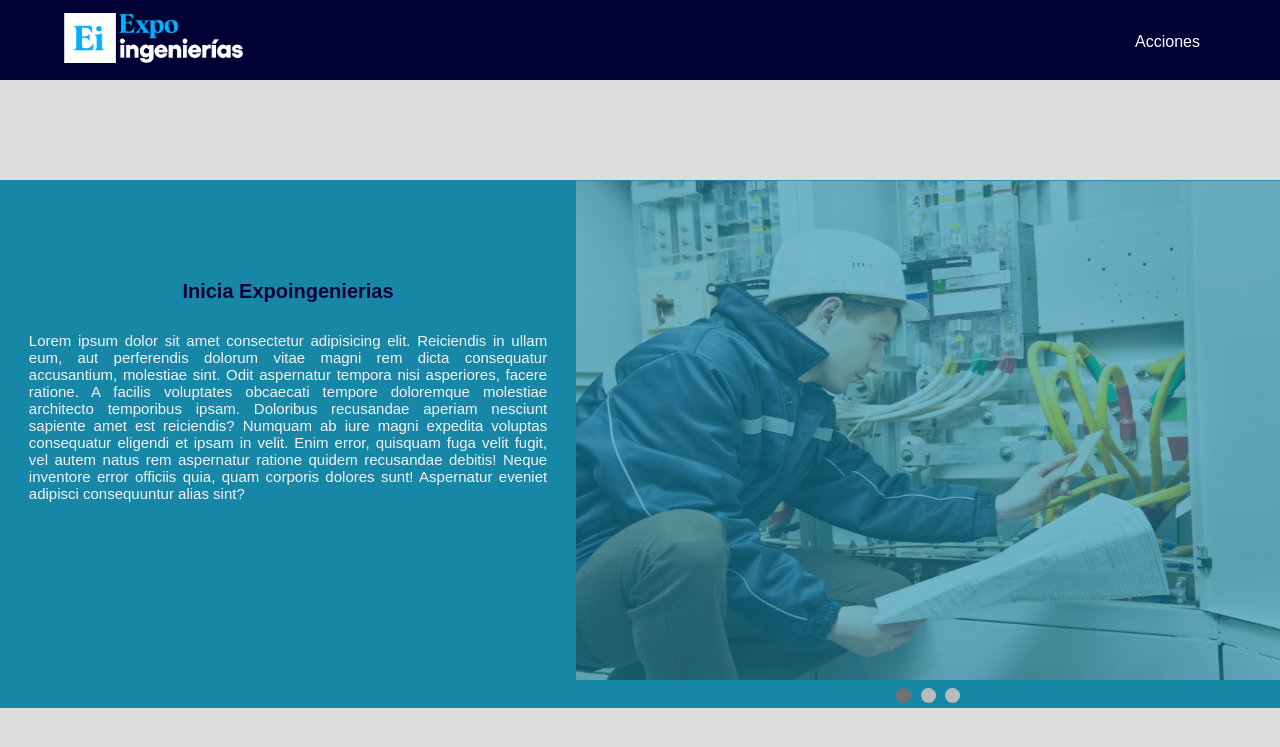
After one commit to OshkarVTec/ExpoIngenieriasWeb, a PHP site: page /informativa_presentacion.html in a window 1280 px wide. The commit adds this page. Shown: the top 747 px of the page. Run offline with PHP 8.4, Linux system fonts and the light colour scheme; some web fonts are replaced.

Commit message:
Navbar for presentation

```diff
--- a/CSS/style.css
+++ b/CSS/style.css
@@ -204,6 +204,83 @@ h1 {
   color: var(--wordaccentbg1R); */
   transform: scale(1.1);
 }
+
+/* nav bar start */
+/* reference: https://www.w3schools.com/howto/howto_css_dropdown_navbar.asp /*
+
+/* Links inside the navbar */
+.menu a {
+  float: left;
+  font-size: 16px;
+  color: white;
+  text-align: center;
+  padding: 14px 16px;
+  text-decoration: none;
+}
+
+/* The dropdown container */
+.dropdown {
+  float: left;
+  overflow: hidden;
+}
+
+/* Dropdown button */
+.dropdown .dropbtn {
+  font-size: 16px;
+  border: none;
+  outline: none;
+  color: white;
+  padding: 14px 16px;
+  border-radius: 30px;
+  background-color: inherit;
+  font-family: inherit; /* Important for vertical align on mobile phones */
+  margin: 0; /* Important for vertical align on mobile phones */
+}
+
+/* Add a red background color to navbar links on hover */
+.navbar a:hover, .dropdown:hover .dropbtn {
+  background-color: var(--wordaccent1R);
+}
+
+/* Dropdown content (hidden by default) */
+.dropdown-content {
+  display: none;
+  position: absolute;
+  background-color: #f9f9f9;
+  min-width: 160px;
+  box-shadow: 0px 8px 16px 0px rgba(0,0,0,0.2);
+  z-index: 1;
+}
+
+/* Links inside the dropdown */
+.dropdown-content a {
+  float: none;
+  color: black;
+  padding: 12px 16px;
+  text-decoration: none;
+  display: block;
+  text-align: left;
+}
+
+/* Add a grey background color to dropdown links on hover */
+.dropdown-content a:hover {
+  background-color: #ddd;
+}
+
+/* Show the dropdown menu on hover */
+.dropdown:hover .dropdown-content {
+  display: block;
+}
+.menu ul {
+  list-style-type: none;
+  margin: 0;
+  padding: 0;
+}
+.menu li{
+  display: inline;
+}
+
+/* nav bar end */
 
 /* styles for a and button start */
 
--- /dev/null
+++ b/header_admin.html
@@ -0,0 +1,23 @@
+<header class="header">
+   <div class="logo">
+     <img src="IMG/logo-expo.png" alt="Logo de la pagina">
+   </div>
+   <nav class="menu">
+    <div class="dropdown">
+      <button class="dropbtn">Acciones
+        <i class="fa fa-caret-down"></i>
+      </button>
+    <div class="dropdown-content">
+
+      <a href="">Editar usuarios</a>
+      <a href="evaluar.html">Calificaciones</a>
+      <a href="ver_proyectos.php">Ver proyectos</a>
+      <a href="">Anuncios</a>
+      <a href="">Asignar jueces</a>
+      <a href="cuenta.html">Cuenta</a>
+      <a href="rubrica_evaluacion.html">Criterio de evaluación</a>
+      <a href="edicion_de_expo_vista.html">Edición de Expo</a>
+      <a href="">Reportes</a>
+    </div>
+  </nav>
+</header>
--- /dev/null
+++ b/informativa_presentacion.html
@@ -0,0 +1,61 @@
+<!DOCTYPE html>
+<html lang="en">
+  <head>
+    <meta charset="UTF-8" />
+    <meta http-equiv="X-UA-Compatible" content="IE=edge" />
+    <meta name="viewport" content="width=device-width, initial-scale=1.0" />
+    <title>Informativa</title>
+    <link rel="stylesheet" href="CSS/style.css" />
+    <script src="https://cdnjs.cloudflare.com/ajax/libs/jquery/2.2.2/jquery.min.js"></script>
+   <script>
+    $(function(){
+      $("#header").load("header_admin.html");
+    });
+    </script>
+  </head>
+  <body>
+    <div id="header"></div>
+
+    <section id="container-informativa">
+      <div id="container-seccion-izquierda">
+        <h1>Inicia Expoingenierias</h1>
+        <p>
+          Lorem ipsum dolor sit amet consectetur adipisicing elit. Reiciendis in
+          ullam eum, aut perferendis dolorum vitae magni rem dicta consequatur
+          accusantium, molestiae sint. Odit aspernatur tempora nisi asperiores,
+          facere ratione. A facilis voluptates obcaecati tempore doloremque
+          molestiae architecto temporibus ipsam. Doloribus recusandae aperiam
+          nesciunt sapiente amet est reiciendis? Numquam ab iure magni expedita
+          voluptas consequatur eligendi et ipsam in velit. Enim error, quisquam
+          fuga velit fugit, vel autem natus rem aspernatur ratione quidem
+          recusandae debitis! Neque inventore error officiis quia, quam corporis
+          dolores sunt! Aspernatur eveniet adipisci consequuntur alias sint?
+        </p>
+      </div>
+      <div id="container-seccion-derecha" class="slideshow-container">
+        <div id="container-seccion-derecha-img">
+          <div class="mySlides fade">
+            <img src="../img/ingeniero.png" />
+          </div>
+
+          <div class="mySlides fade">
+            <img src="../img/imagen2.jpg" />
+          </div>
+
+          <div class="mySlides fade">
+            <img src="../img/imagen3.jpg" />
+          </div>
+        </div>
+
+        <!-- The dots/circles -->
+        <!-- <div id="container-seccion-derecha-btnes" style="text-align: center"> -->
+        <span class="dot" onclick="currentSlide(1)"></span>
+        <span class="dot" onclick="currentSlide(2)"></span>
+        <span class="dot" onclick="currentSlide(3)"></span>
+        <!-- </div> -->
+      </div>
+    </section>
+
+    <script src="../js/informativa.js"></script>
+  </body>
+</html>
```
